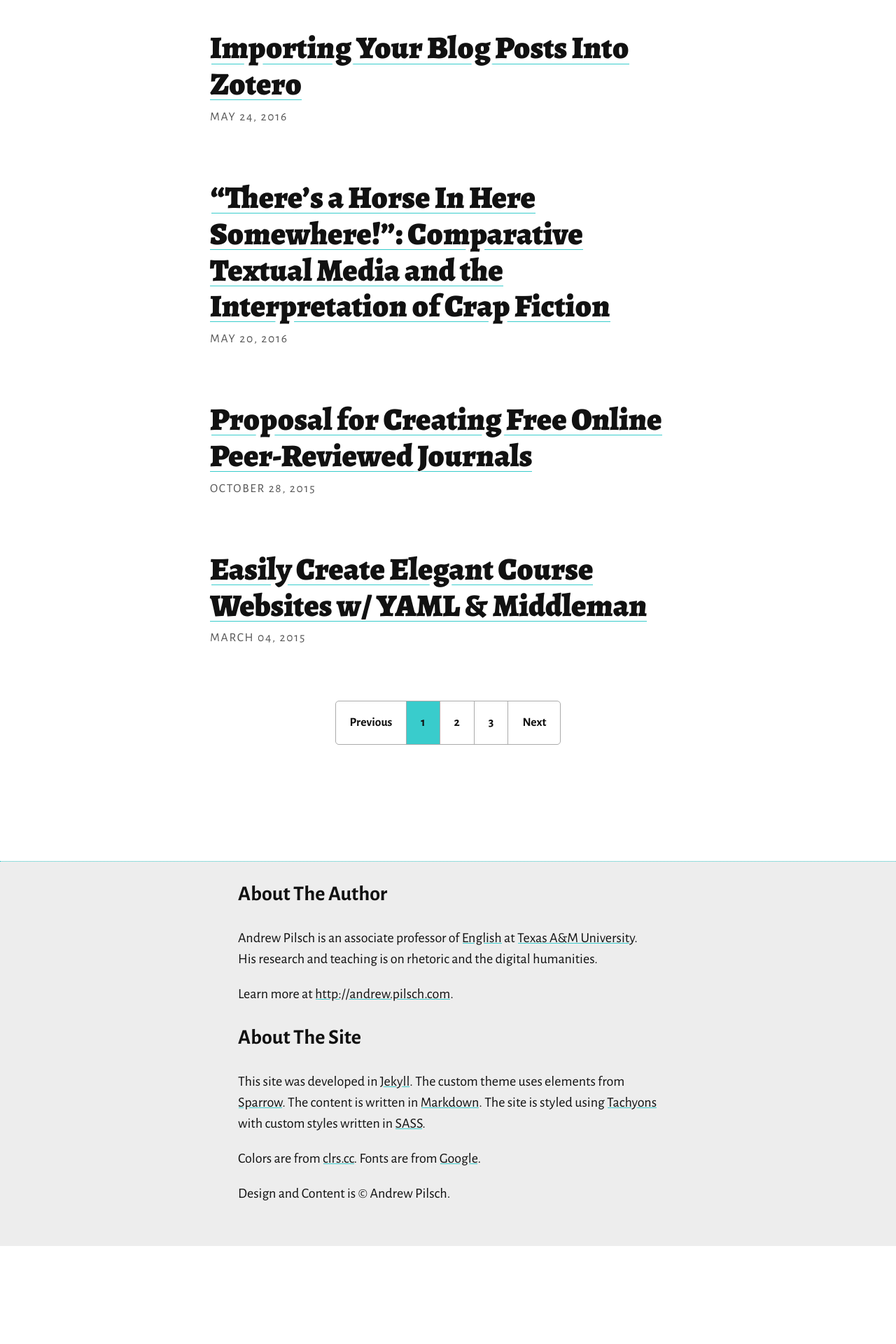
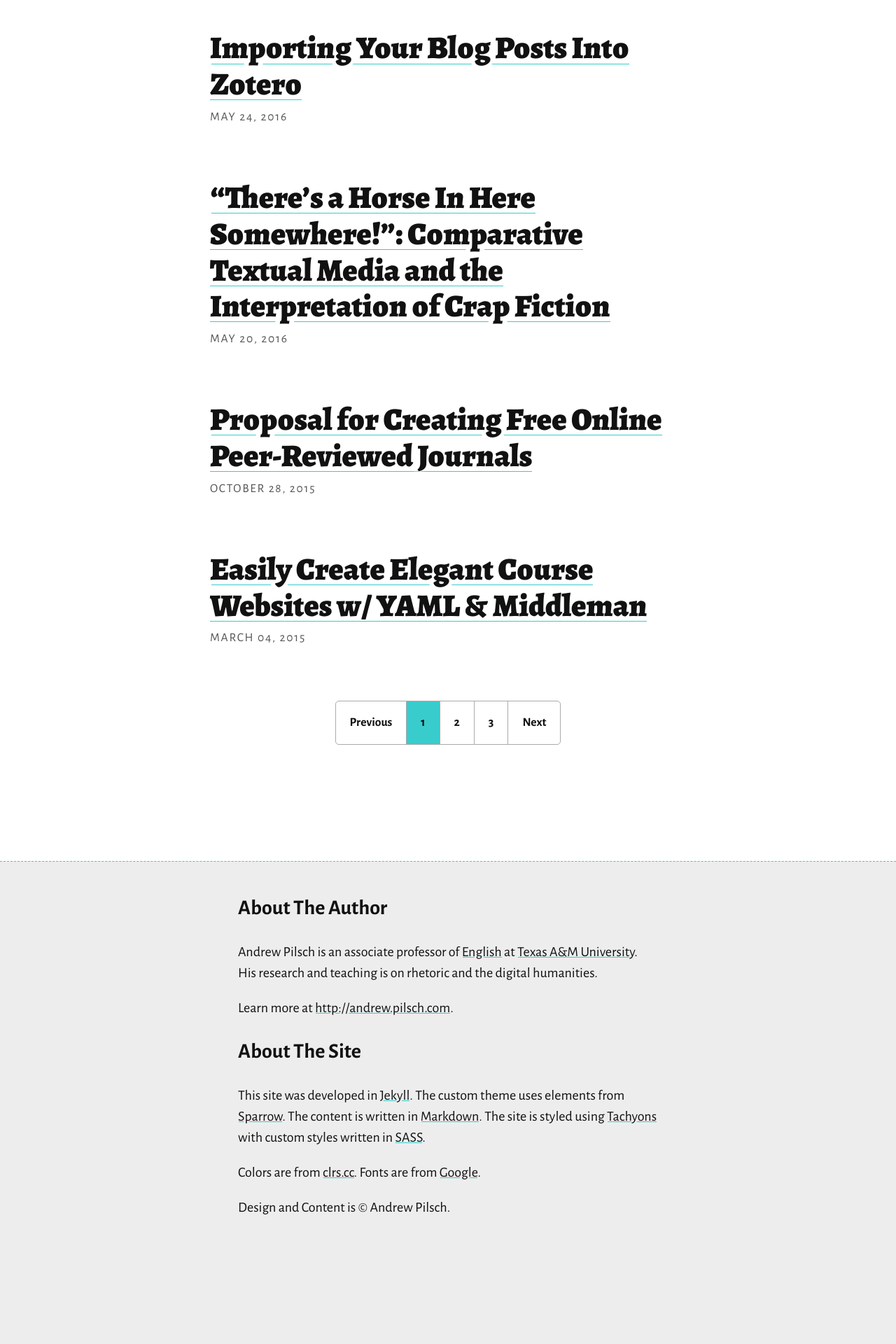
Before and after one commit to oncomouse/andrewpilsch-blog, a Jekyll site: the page built from index.html, in a window 1280 px wide. Shown: the part 1324-3244 px from the top of the page at 70% size. Built offline with Jekyll 4.4.1, drawn with Linux system fonts in a browser that asks for light colours; the list of posts is cut into pages by our own code; before the commit the page ends 3104 px from its top, so only the background shows below that.

Commit message:
Various layout refinements

```diff
--- /dev/null
+++ b/_includes/footer.html
@@ -0,0 +1,5 @@
+	<footer class="b--dashed b--teal bt bb-0 bl-0 br-0 bg-custom-gray pt3 pb6">
+		<div class="measure lh-copy f5 center">
+			{% capture src %}{% include colophon.md %}{% endcapture %}{{src | markdownify }}
+		</div>
+	</footer>
--- /dev/null
+++ b/_includes/header.html
@@ -0,0 +1,5 @@
+	<header class="measure-wide center">
+		<h1 class="f1 fw9 serif">{% assign words=site.title | split: ' ' %}{% for word in words %}
+			<span class="word">{{ word }}</span>
+		{% endfor %}</h1>
+	</header>
--- a/_layouts/archive.html
+++ b/_layouts/archive.html
@@ -1,8 +1,8 @@
 ---
 layout: default
-container-classes: measure-wide center mb6 mt4
+container-classes: measure-wide center mb6 mt5
 ---
-<h1 class="serif fw9 mt0 mb2 tc">Archive of posts from {{ page.date | date: "%Y" }}</h1>
+<h1 class="mt0 mb4 tc">Archive of posts from {{ page.date | date: "%Y" }}</h1>
 {% for post in page.posts %}
 	{% include post-entry.html %}
 {% endfor %}
--- a/_layouts/default.html
+++ b/_layouts/default.html
@@ -9,18 +9,10 @@ container-classes: measure center
 	{% include css.html %}
 </head>
 <body class="sans-serif bg-white black mt4 {{ page.layout | default: layout.layout }}{% if page.classes or layout.classes %}{{ page.classes | default: layout.classes | join: ' ' | prepend: ' ' }}{% endif %}">
-	<header class="measure-wide center">
-		<h1 class="f1 fw9 serif">{% assign words=site.title | split: ' ' %}{% for word in words %}
-			<span class="word">{{ word }}</span>
-		{% endfor %}</h1>
-	</header>
+	{% include header.html %}
 	<main class="{{ page.container-classes | default: layout.container-classes }}">
 		{{ content }}
 	</main>
-  <footer class="b--dotted b--teal bt bb-0 bl-0 br-0 bg-custom-gray pb4">
-    <div class="measure lh-copy f5 center">
-      {% capture src %}{% include colophon.md %}{% endcapture %}{{src | markdownify }}
-    </div>
-  </footer>
+	{% include footer.html %}
 </body>
 </html>
```
